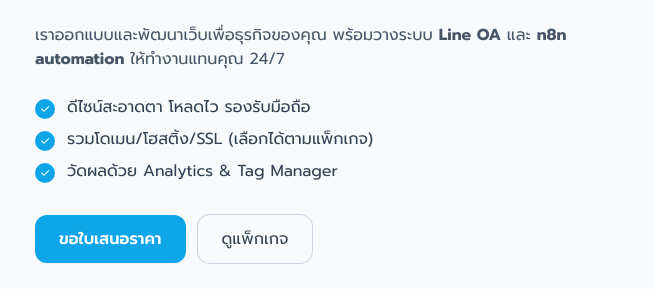
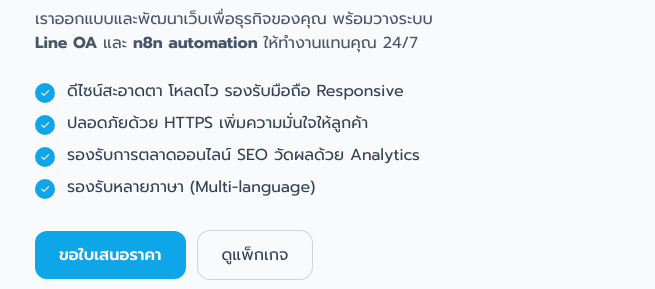
Before and after one commit to wachirastudeo/flowweb, a plain HTML site: page index.html in a window 1280 px wide. Shown: the part 315-604 px from the top of the page, 625-1280 px from the left. Drawn offline with nearby package versions, Linux system fonts and the light colour scheme.

Commit message:
update text

```diff
--- a/index.html
+++ b/index.html
@@ -185,6 +185,7 @@
                 </h1>
                 <p class="mt-4 text-slate-600 max-w-prose">
                   เราออกแบบและพัฒนาเว็บเพื่อธุรกิจของคุณ พร้อมวางระบบ
+                  <br>
                   <strong>Line OA</strong> และ
                   <strong>n8n automation</strong> ให้ทำงานแทนคุณ 24/7
                 </p>
@@ -194,21 +195,28 @@
                       class="mt-1 inline-flex h-5 w-5 items-center justify-center rounded-full bg-[var(--brand)] text-white text-xs"
                       >✓</span
                     >
-                    ดีไซน์สะอาดตา โหลดไว รองรับมือถือ
+                    ดีไซน์สะอาดตา โหลดไว รองรับมือถือ Responsive
                   </li>
                   <li class="flex items-start gap-3">
                     <span
                       class="mt-1 inline-flex h-5 w-5 items-center justify-center rounded-full bg-[var(--brand)] text-white text-xs"
                       >✓</span
                     >
-                    รวมโดเมน/โฮสติ้ง/SSL (เลือกได้ตามแพ็กเกจ)
+                   ปลอดภัยด้วย HTTPS เพิ่มความมั่นใจให้ลูกค้า
                   </li>
                   <li class="flex items-start gap-3">
                     <span
                       class="mt-1 inline-flex h-5 w-5 items-center justify-center rounded-full bg-[var(--brand)] text-white text-xs"
                       >✓</span
                     >
-                    วัดผลด้วย Analytics & Tag Manager
+                    รองรับการตลาดออนไลน์ SEO  วัดผลด้วย Analytics
+                  </li>
+                   <li class="flex items-start gap-3">
+                    <span
+                      class="mt-1 inline-flex h-5 w-5 items-center justify-center rounded-full bg-[var(--brand)] text-white text-xs"
+                      >✓</span
+                    >
+                    รองรับหลายภาษา (Multi-language)
                   </li>
                 </ul>
                 <div class="mt-8 flex flex-wrap gap-3">
```
